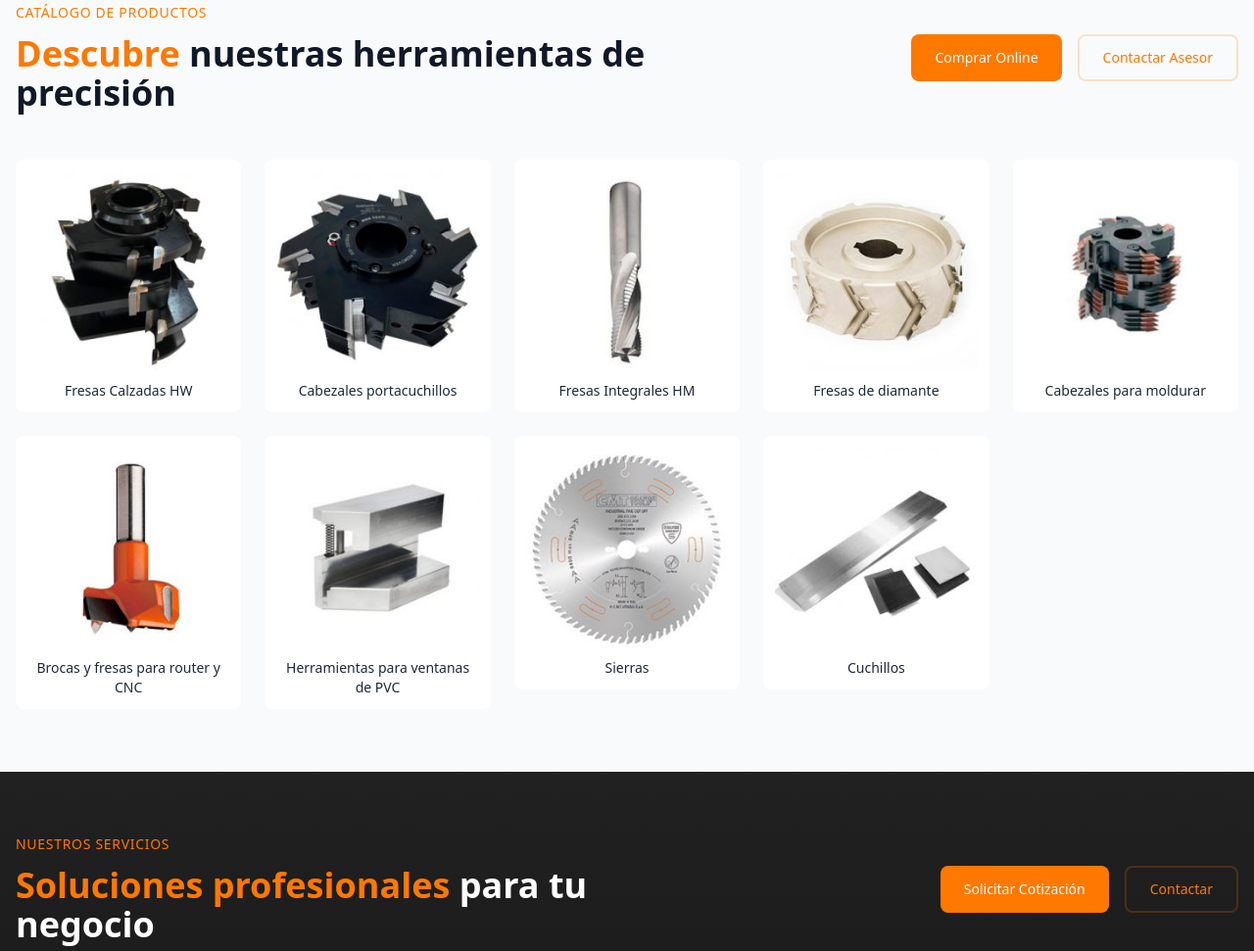
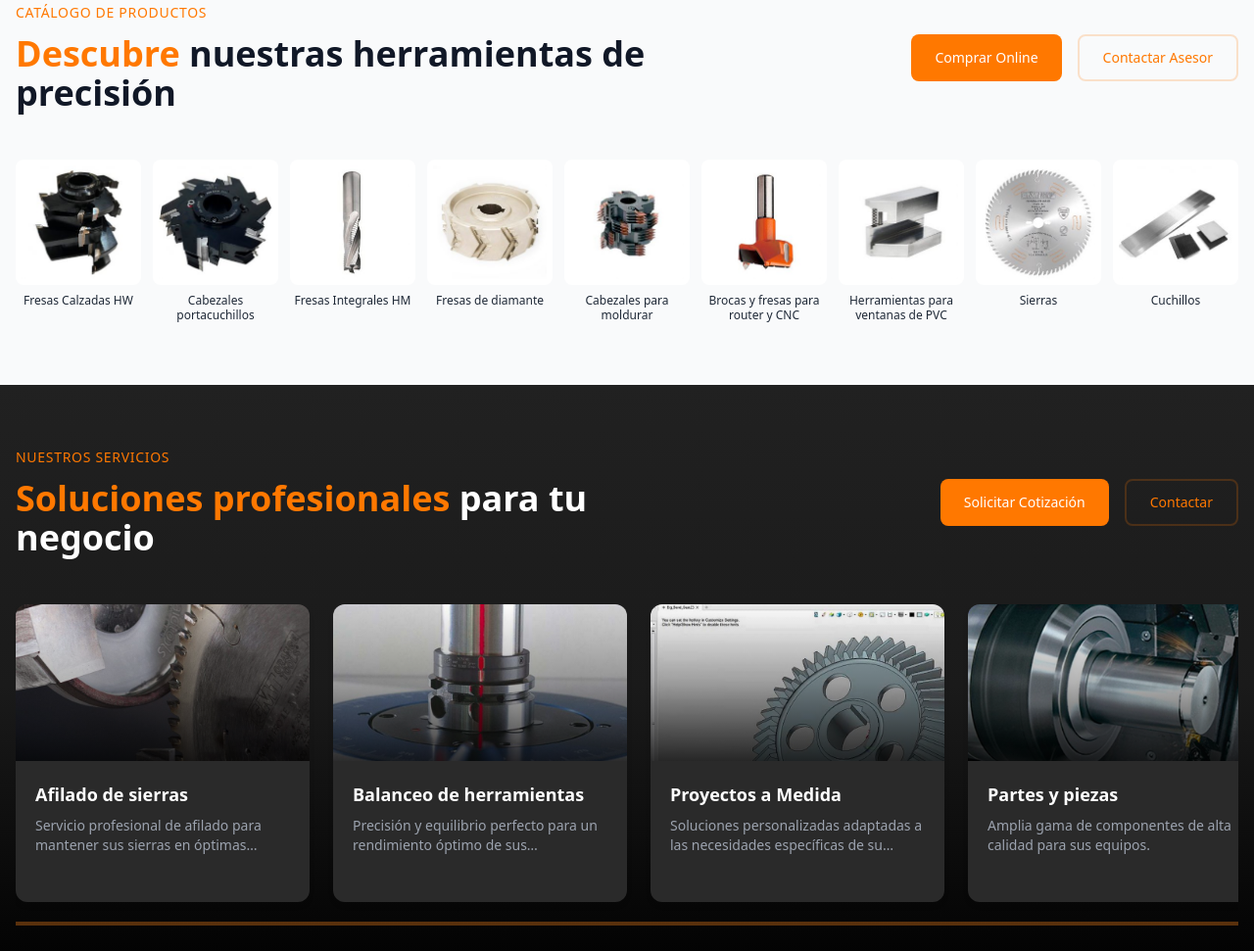
Before and after one commit to Sekhard17/austech1, an Astro site: page / in a window 1280 px wide. Shown: the part 861-1832 px from the top of the page at 98% size. Built offline with nearby package versions, Linux system fonts and the light colour scheme; Astro itself is replaced by a stand-in of ours.

Commit message:
Cards de Productos Grid Ajustada

```diff
--- a/src/components/ProductGrid.astro
+++ b/src/components/ProductGrid.astro
@@ -1,5 +1,4 @@
 ---
-import { animate, inView } from '@motionone/dom';
 import SectionHeader from "./SectionHeader.astro";
 
 interface Producto {
@@ -21,7 +20,7 @@ const typedProductos = productos as Producto[];
     variant="products"
   />
 
-  <div class="grid grid-cols-2 sm:grid-cols-3 md:grid-cols-4 lg:grid-cols-5 gap-4 sm:gap-6">
+  <div class="grid grid-cols-3 sm:grid-cols-4 md:grid-cols-6 lg:grid-cols-9 gap-2 sm:gap-3">
     {
       typedProductos.map((producto: Producto, index: number) => (
         <div
@@ -33,7 +32,7 @@ const typedProductos = productos as Producto[];
             class="block group"
           >
             {/* Card container */}
-            <div class="relative bg-white rounded-lg p-3 transition-all duration-300
+            <div class="relative bg-white rounded-lg transition-all duration-300 p-1.5
                       hover:shadow-lg transform hover:-translate-y-1">
 
               {/* Contenedor de imagen con efecto */}
@@ -47,14 +46,14 @@ const typedProductos = productos as Producto[];
                   onerror="this.src='/images/placeholder.jpg'"
                 />
               </div>
+            </div>
 
-              {/* Texto con efecto */}
-              <div class="mt-2 relative overflow-hidden">
-                <h3 class="text-xs sm:text-sm font-medium text-center text-gray-800 transition-colors duration-300
-                           group-hover:text-[#FF7800] leading-tight">
-                  {producto.nombre}
-                </h3>
-              </div>
+            {/* Texto con efecto */}
+            <div class="mt-2">
+              <h3 class="text-[12px] font-medium text-center text-gray-800 transition-colors duration-300
+                         group-hover:text-[#FF7800] leading-tight">
+                {producto.nombre}
+              </h3>
             </div>
           </a>
         </div>
```
